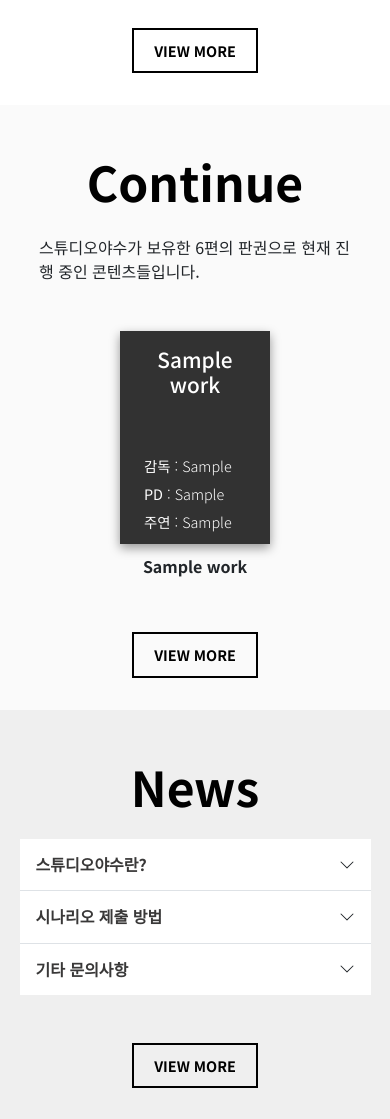
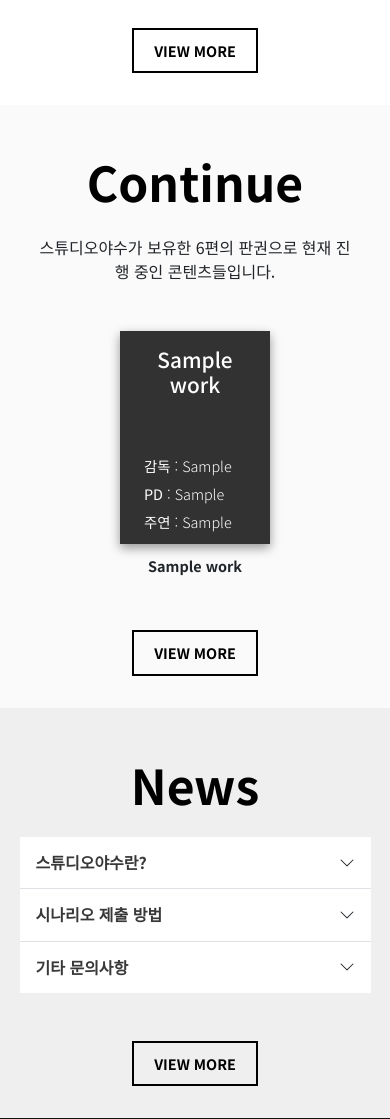
Before and after one commit to DoYeon0430/studiobeast, a Django app: page / in a window 390 px wide. Shown: the part 1482-2601 px from the top of the page. Run offline with Django 4.2, Linux system fonts and the light colour scheme; tables that the repository leaves empty hold one stand-in row (values such as "Sample post").

Commit message:
main modify6 upload

```diff
--- a/static/css/index.css
+++ b/static/css/index.css
@@ -779,6 +779,7 @@ body {
     display: block;
     margin: 0 auto;
     width: 700px;
+    text-align: center;
   }
 
   .main_three_text {
@@ -1256,6 +1257,7 @@ body {
     display: block;
     margin: 0 auto;
     width: 100%;
+    text-align: center;
   }
 
   .main_three_text {
@@ -1369,7 +1371,7 @@ body {
   }
 
   .works_main_three h2 {
-      font-size: 1rem;
+      font-size: 0.9rem;
       margin: 0.5rem auto;
       font-weight: 600;
       text-align: center;
--- a/static/css/works.css
+++ b/static/css/works.css
@@ -542,7 +542,7 @@
 }
 
 .works_main h2 {
-    font-size: 1rem;
+    font-size: 0.9rem;
     margin: 0.5rem auto;
     font-weight: 600;
     text-align: center;
```
Also changed, not shown: media/works/poster13.jpg (added).
